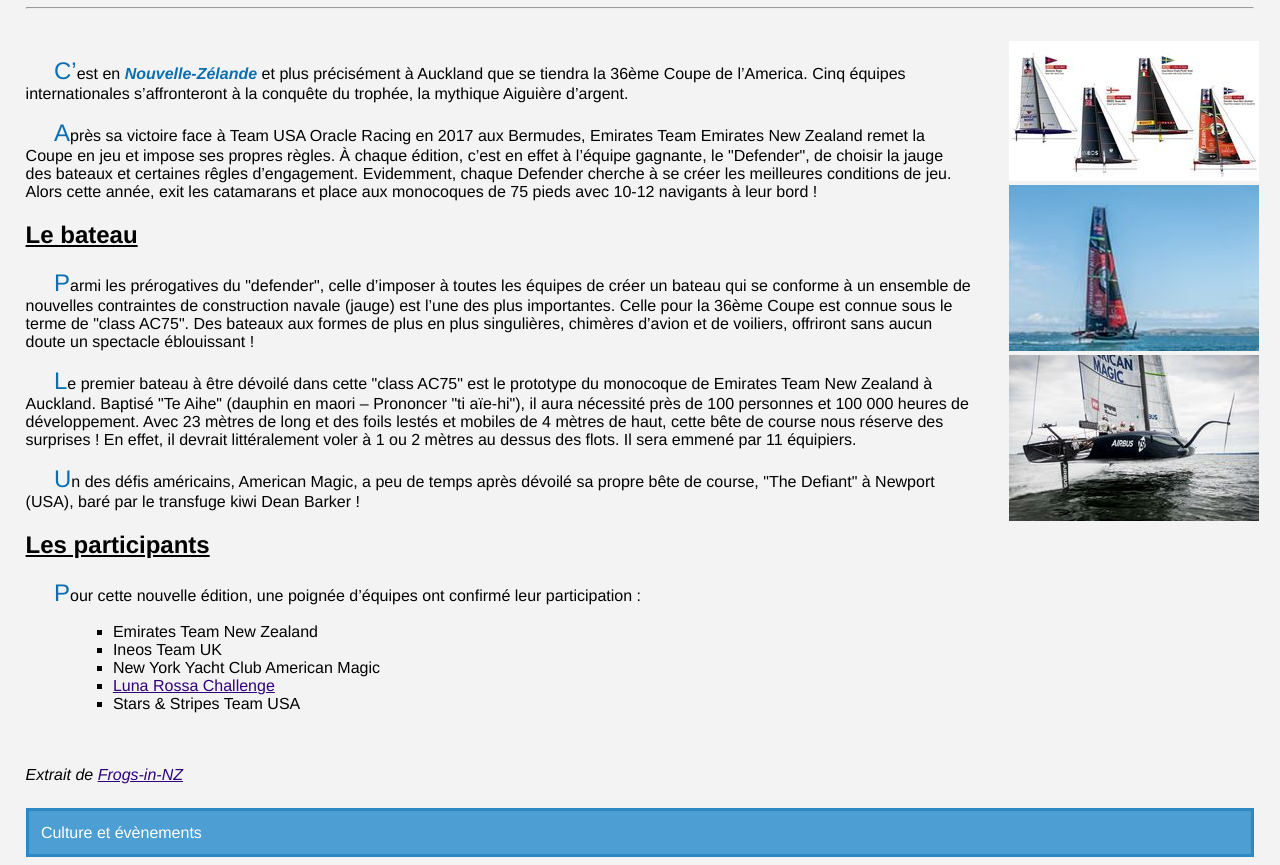
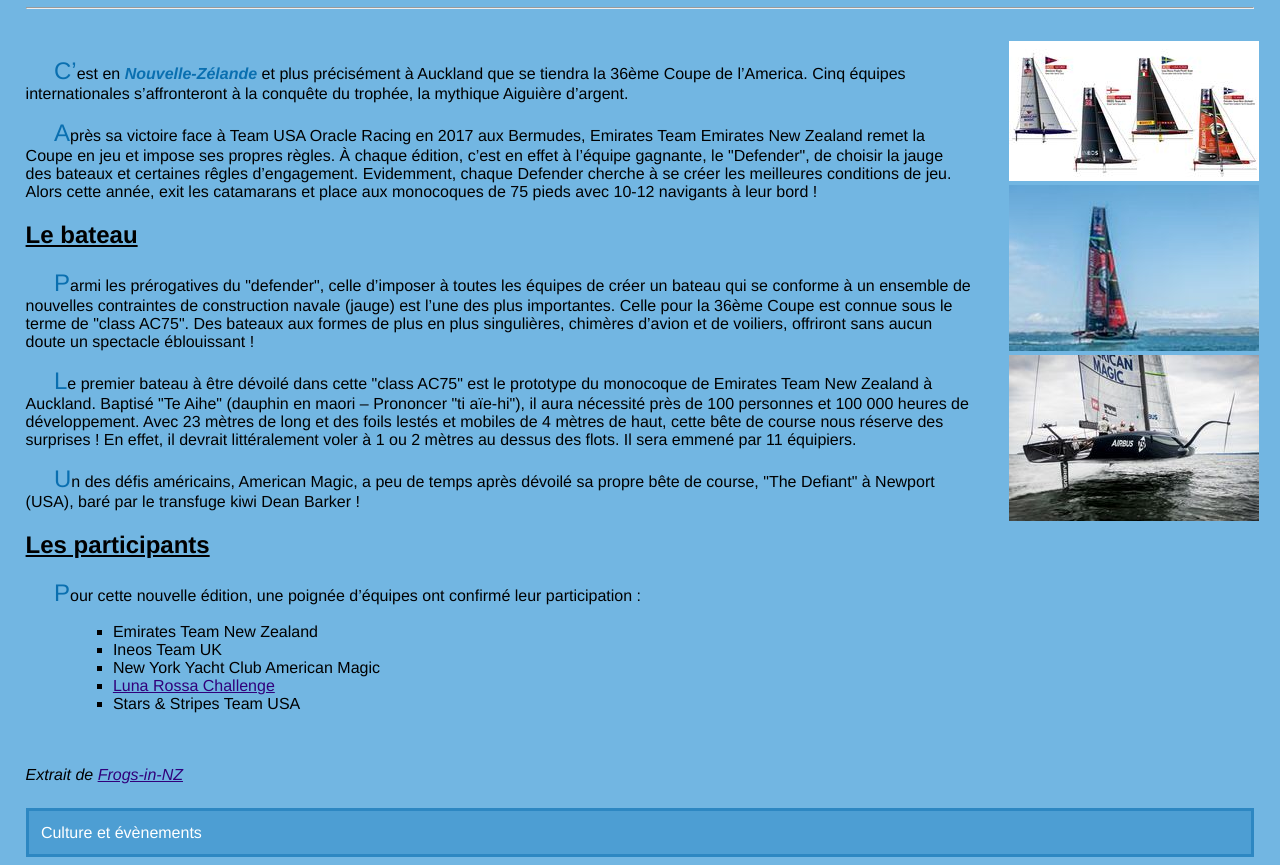
Before and after one commit to freezbeeee/ACwebProject, a plain HTML site: page index.html in a window 1280 px wide. Shown: the part 73-938 px from the top of the page. Drawn offline with Linux system fonts and the light colour scheme.

Commit message:
Retour à la feuille de style d’origine

```diff
--- a/styles/36_americas_cup.css
+++ b/styles/36_americas_cup.css
@@ -2,7 +2,7 @@
 
 body   /* Style à appliquer sur l'ensemble du document */
 {
-  background-color: #f3f3f3 ;  /* Couleur de fond : bleu */
+  background-color: #72B6E2 ;  /* Couleur de fond : bleu */
   margin-right: 2%;           /* Gestion des marges latérales */
   margin-left: 2%;
   font-family: Helvetica, Arial, sans-serif;
```
